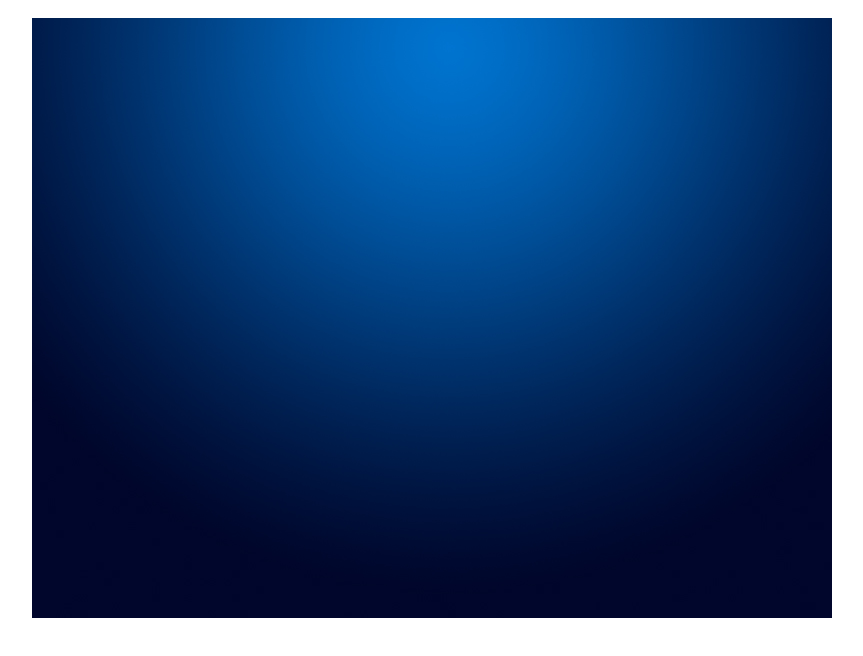
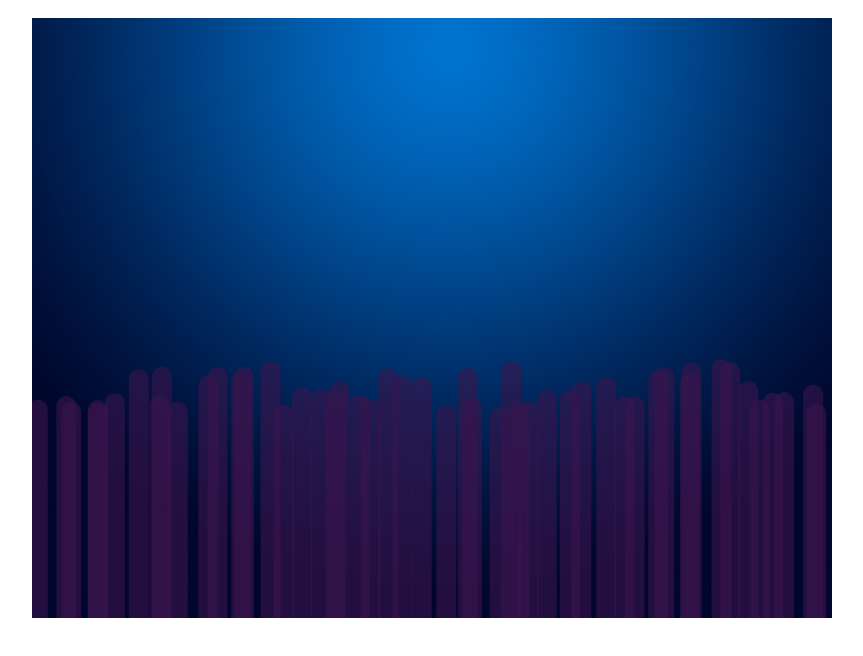
Before and after one commit to Elton9527/tinyFish, a plain HTML site: page index.html in a window 1280 px wide. Shown: the whole page, without its empty margins (208-1071 px from the left). Drawn offline with Linux system fonts and the light colour scheme.

Commit message:
绘制海葵

```diff
--- a/index.html
+++ b/index.html
@@ -43,6 +43,7 @@
 	<script type="text/javascript" src="js/main.js"></script>
 	<script type="text/javascript" src="js/commonFunctions.js"></script>
 	<script type="text/javascript" src="js/background.js"></script>
+	<script type="text/javascript" src="js/ane.js"></script>
 
 </body>
 </html>
--- /dev/null
+++ b/js/ane.js
@@ -0,0 +1,36 @@
+var aneObj = function()
+{
+	this.x = [];
+	this.len = [];
+}
+
+aneObj.prototype.num = 50;
+
+// 初始化海葵
+aneObj.prototype.init = function()
+{
+	for(var i=0; i<this.num; i++)
+	{
+		this.x[i] = i * 16 + Math.random() * 20;
+		this.len[i] = 200 + Math.random() * 50;
+	}
+	console.log('海葵了。。。');
+}
+
+aneObj.prototype.draw = function()
+{
+	ctx2.save();
+	ctx2.lineWidth = 20;
+	ctx2.lineCap = "round";
+	ctx2.strokeStyle = "#3b154e";
+	ctx2.globalAlpha = 0.6;
+	for (var i= 0; i< this.num; i++)
+	{
+		ctx2.beginPath();
+		ctx2.moveTo(this.x[i], canHeight);
+		ctx2.lineTo(this.x[i], canHeight - this.len[i]);
+
+		ctx2.stroke();
+	}
+	ctx2.restore();
+}
--- a/js/main.js
+++ b/js/main.js
@@ -31,6 +31,11 @@ function init(){
 	bgPic.src = "./src/background.jpg";
 	canWidth = can1.width;
     canHeight = can1.height;
+
+    // 初始化海葵
+    ane = new aneObj();
+    ane.init();
+
 }
 
 function gameloop(){
@@ -39,5 +44,8 @@ function gameloop(){
 	deltaTime = now - lastTime;
 	lastTime = now;
 	drawBackground();
+
+	//绘制海葵
+	ane.draw();
 	//console.log(deltaTime);
 }
```
